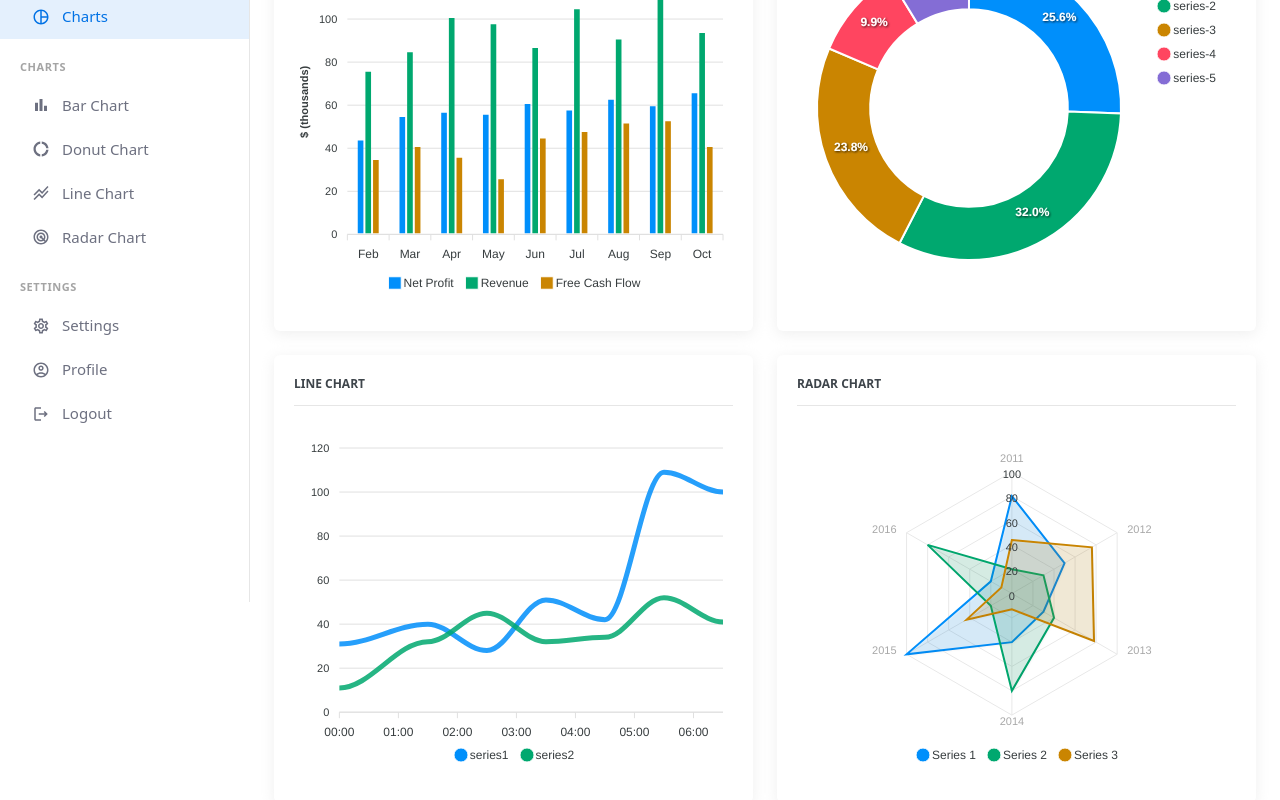
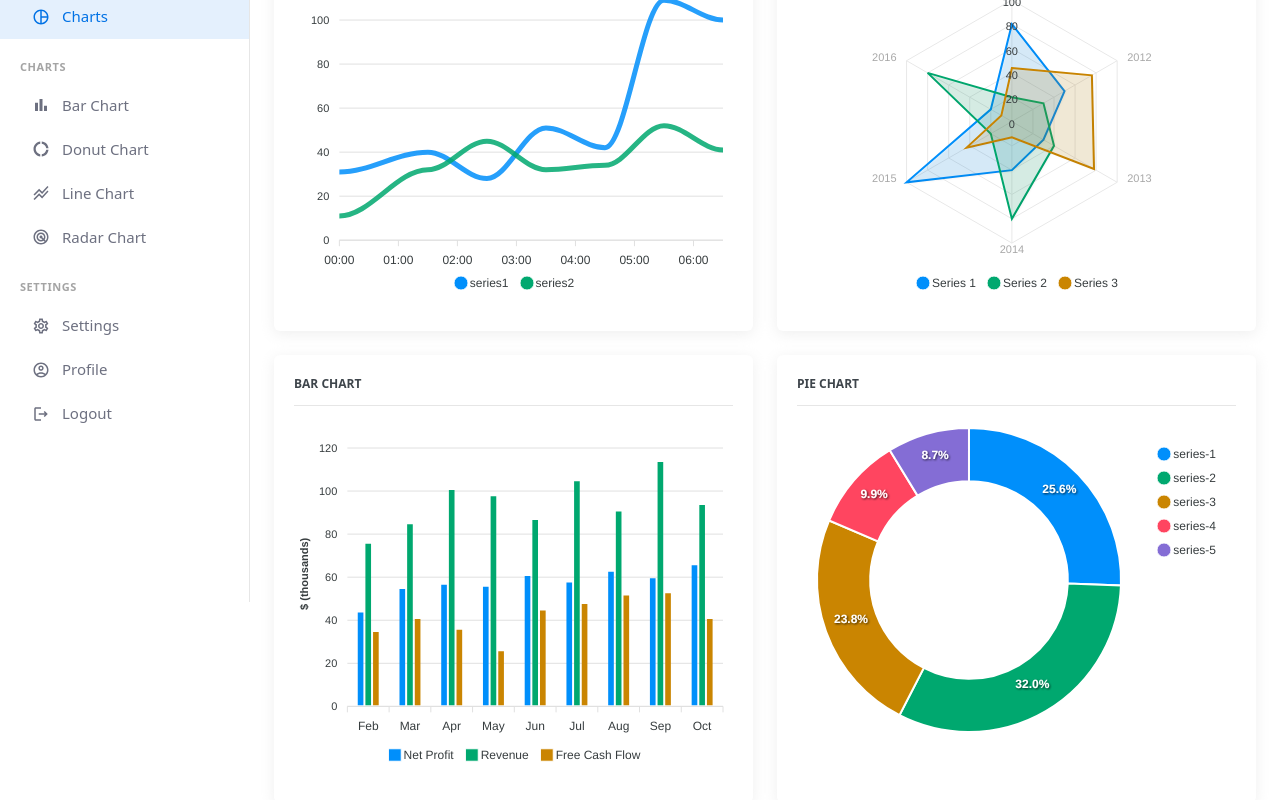
Before and after one commit to Robiul-Hasan-developer/react-admin-dashboard-one, a React (Vite) app: page /charts in a window 1280 px wide. Shown: the part 198-998 px from the top of the page. Built offline with nearby package versions, Linux system fonts and the light colour scheme.

Commit message:
React Admin Dashboard One

```diff
--- a/src/pages/charts/Charts.jsx
+++ b/src/pages/charts/Charts.jsx
@@ -15,16 +15,16 @@ const Charts = () => {
             <div className="dashboard__item">
               <div className="row gy-4">
                 <div className="col-lg-6">
+                  <ChartCard title="Line Chart" chartType='line' />
+                </div>
+                <div className="col-lg-6">
+                  <ChartCard title="Radar Chart" chartType='radar' />
+                </div>
+                <div className="col-lg-6">
                   <ChartCard title="Bar Chart" chartType='bar' />
                 </div>
                 <div className="col-lg-6">
                   <ChartCard title="Pie Chart" chartType='pie' />
-                </div>
-                <div className="col-lg-6">
-                  <ChartCard title="Line Chart" chartType='line' />
-                </div>
-                <div className="col-lg-6">
-                  <ChartCard title="Radar Chart" chartType='radar' />
                 </div>
               </div>
             </div>
```
